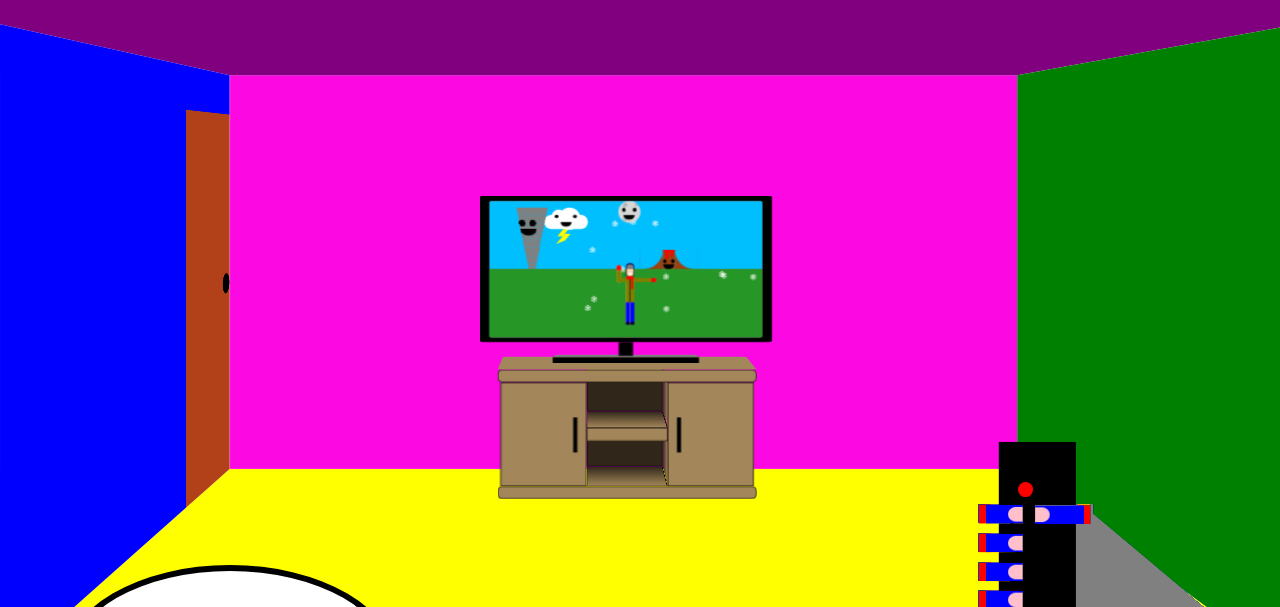
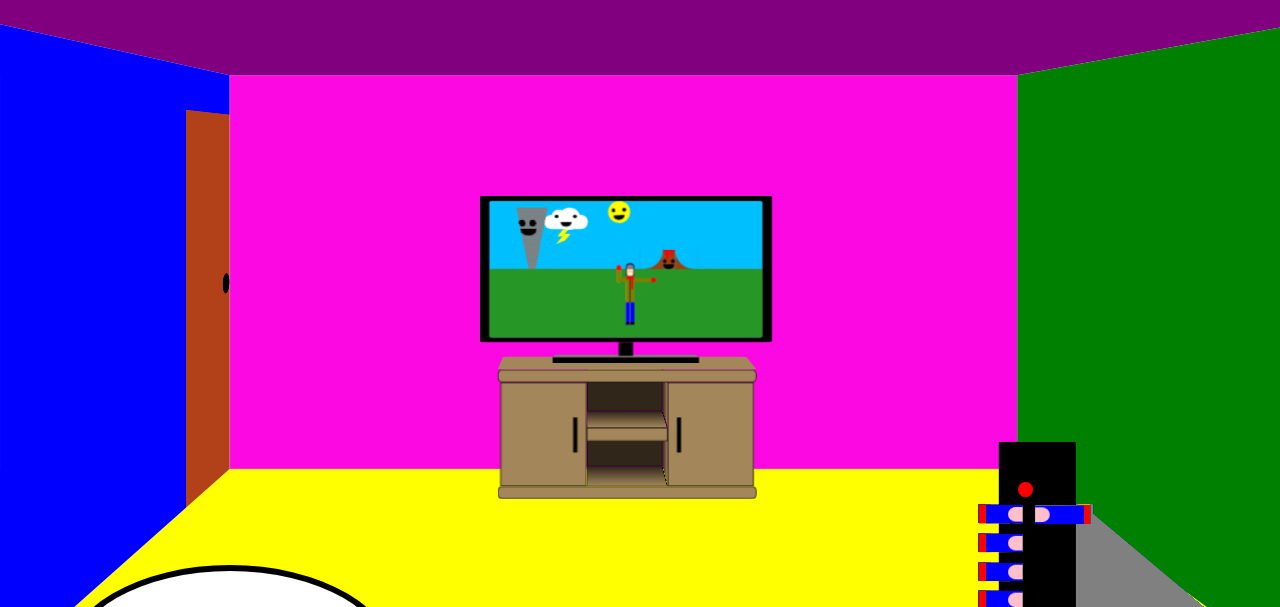
Before and after one commit to Skyrlon/weather-animation, a Vue app: page /#/ in a window 1280 px wide. Shown: the top 607 px of the page. Built offline with nearby package versions, Linux system fonts and the light colour scheme.

Commit message:
celestial bodies have a different position in the sky depending on the hourOfTheDay

```diff
--- a/src/components/CelestialBodies.vue
+++ b/src/components/CelestialBodies.vue
@@ -1,5 +1,7 @@
 <template>
-  <div id="celestial_trajectory">
+  <div id="celestial_trajectory"
+  :style="posOfCelestialBody(hour)"
+  >
     <div id="celestial_body">
       <div :class="celestialBody">
         <div class="face">
@@ -20,7 +22,15 @@ export default {
   name: "CelestialBodies",
   props: {
     celestialBody: String,
+    hour: Number,
   },
+  methods: {
+    posOfCelestialBody(time) {
+      let timeAfterSunrise = time - 8*3600;
+      let degree = timeAfterSunrise*110/34200 + 45;
+      return `transform: rotate(${degree}deg);`
+    }
+  }
 };
 </script>
 
@@ -32,7 +42,6 @@ export default {
   width: $screen-width * 1.25;
   height: $screen-width * 1.25;
   border-radius: $screen-width;
-  transform: rotate(95deg);
 }
 
 #celestial_body {
--- a/src/components/WeatherElements.vue
+++ b/src/components/WeatherElements.vue
@@ -29,7 +29,7 @@
     </div>
     <rain-fall :rainIntensity="precipitationIntensity" v-if="isRaining" />
     <snow-fall :snowIntensity="precipitationIntensity" v-if="isSnowing" />
-    <celestial-bodies :celestialBody="celestialBodyName" />
+    <celestial-bodies :celestialBody="celestialBodyName" :hour="hourOfTheDay"/>
   </div>
 </template>
 
@@ -51,8 +51,9 @@ export default {
     return {
       precipitationIntensity: 'light',
       isRaining: false,
-      isSnowing: true,
-      celestialBodyName: "moon",
+      isSnowing: false,
+      celestialBodyName: "sun",
+      hourOfTheDay: 12*3600,
     };
   },
 };
```
